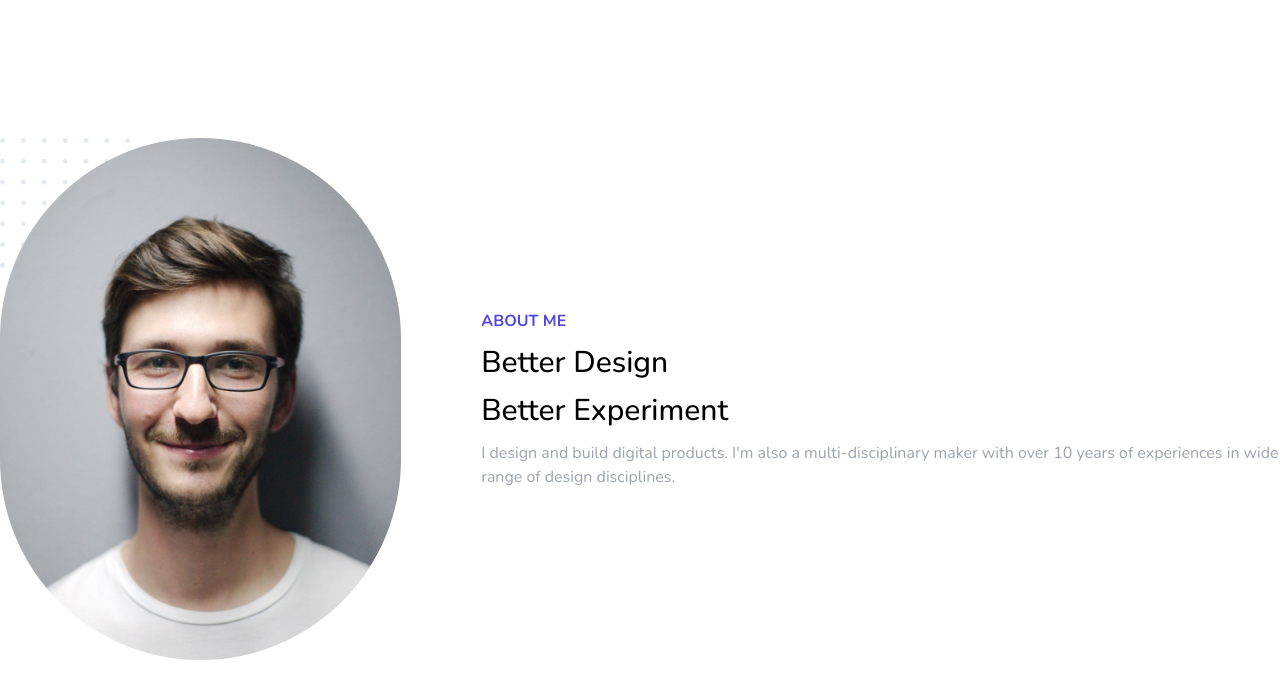
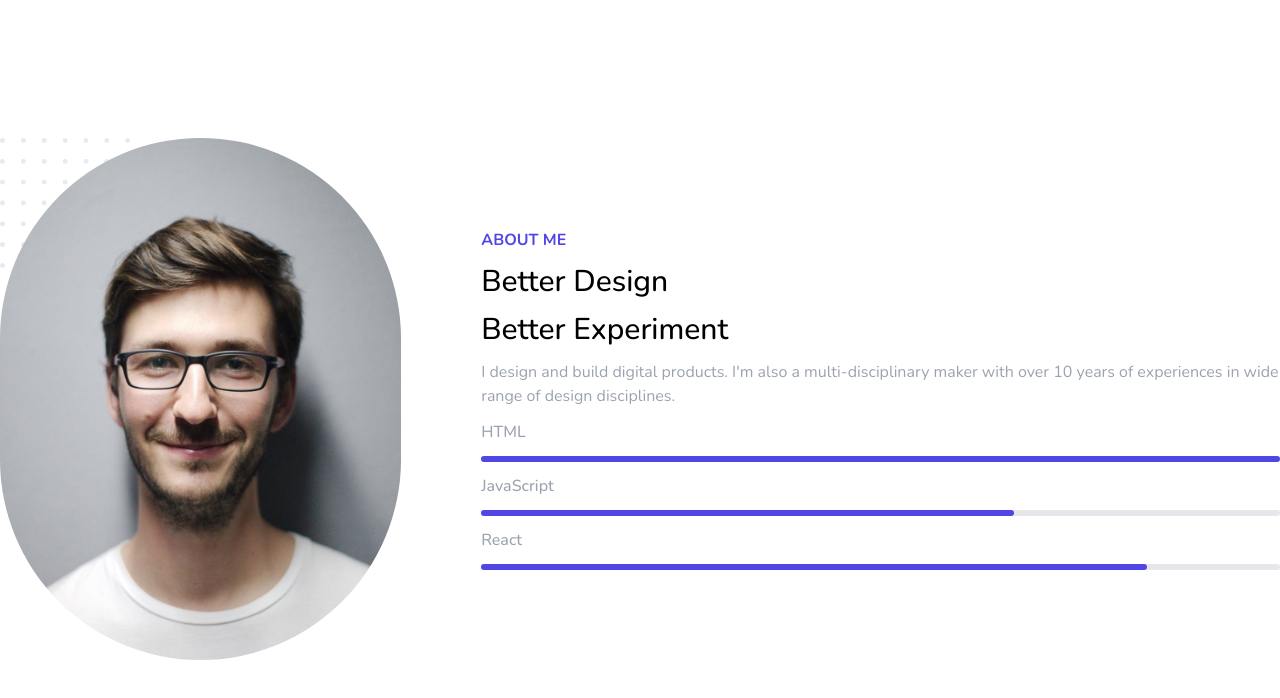
Before and after one commit to esteemayo/tailwind-portfolio, a website: page index.html in a window 1280 px wide. Shown: the part 822-1520 px from the top of the page. Drawn offline with nearby package versions, Linux system fonts and the light colour scheme.

Commit message:
fix: add markup

```diff
--- a/index.html
+++ b/index.html
@@ -132,6 +132,18 @@
           maker with over 10 years of experiences in wide range of design
           disciplines.
         </p>
+        <h2 class="text-gray-400 font-medium">HTML</h2>
+        <div class="w-full h-1.5 bg-gray-200 rounded-md">
+          <div class="w-full h-full bg-indigo-600 rounded-md"></div>
+        </div>
+        <h2 class="text-gray-400 font-medium">JavaScript</h2>
+        <div class="w-full h-1.5 bg-gray-200 rounded-md">
+          <div class="w-4/6 h-full bg-indigo-600 rounded-md"></div>
+        </div>
+        <h2 class="text-gray-400 font-medium">React</h2>
+        <div class="w-full h-1.5 bg-gray-200 rounded-md">
+          <div class="w-5/6 h-full bg-indigo-600 rounded-md"></div>
+        </div>
       </div>
     </div>
     <script src="index.js"></script>
```
Also changed, not shown: css/style.css.
